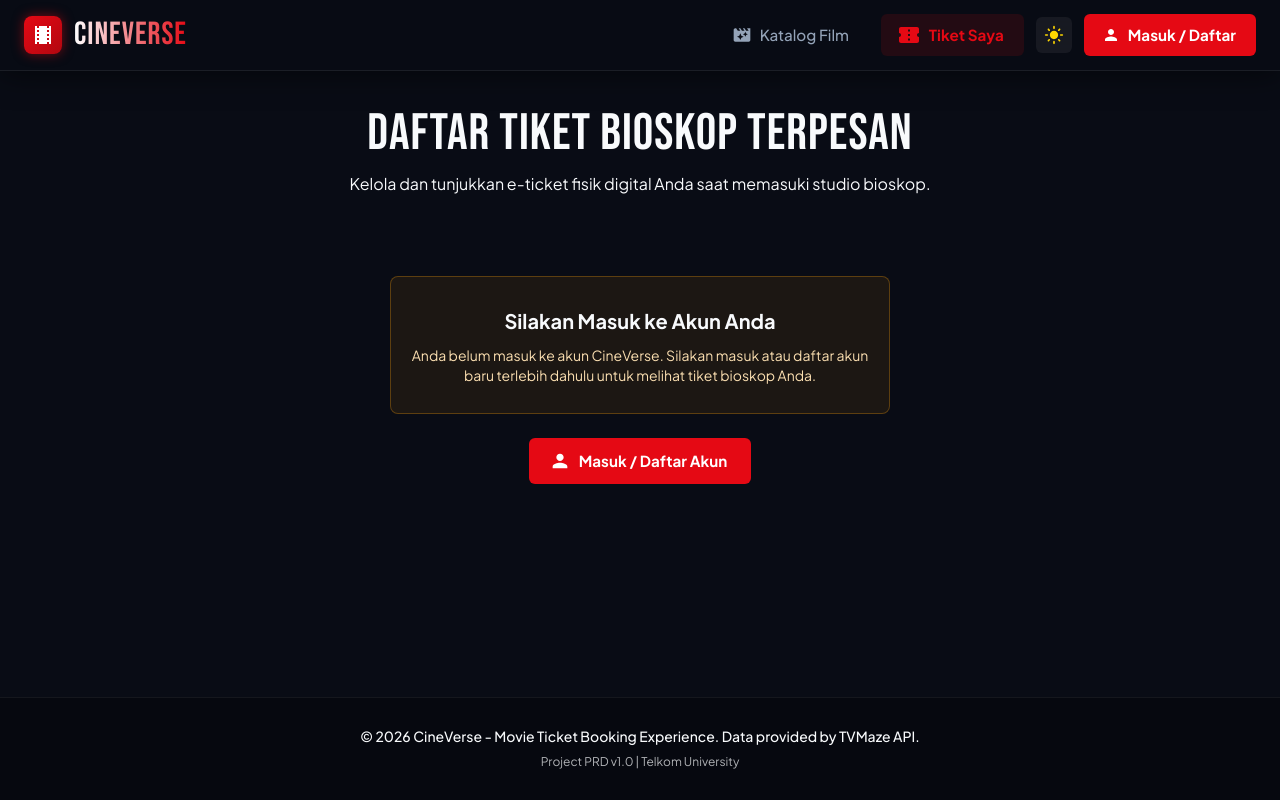
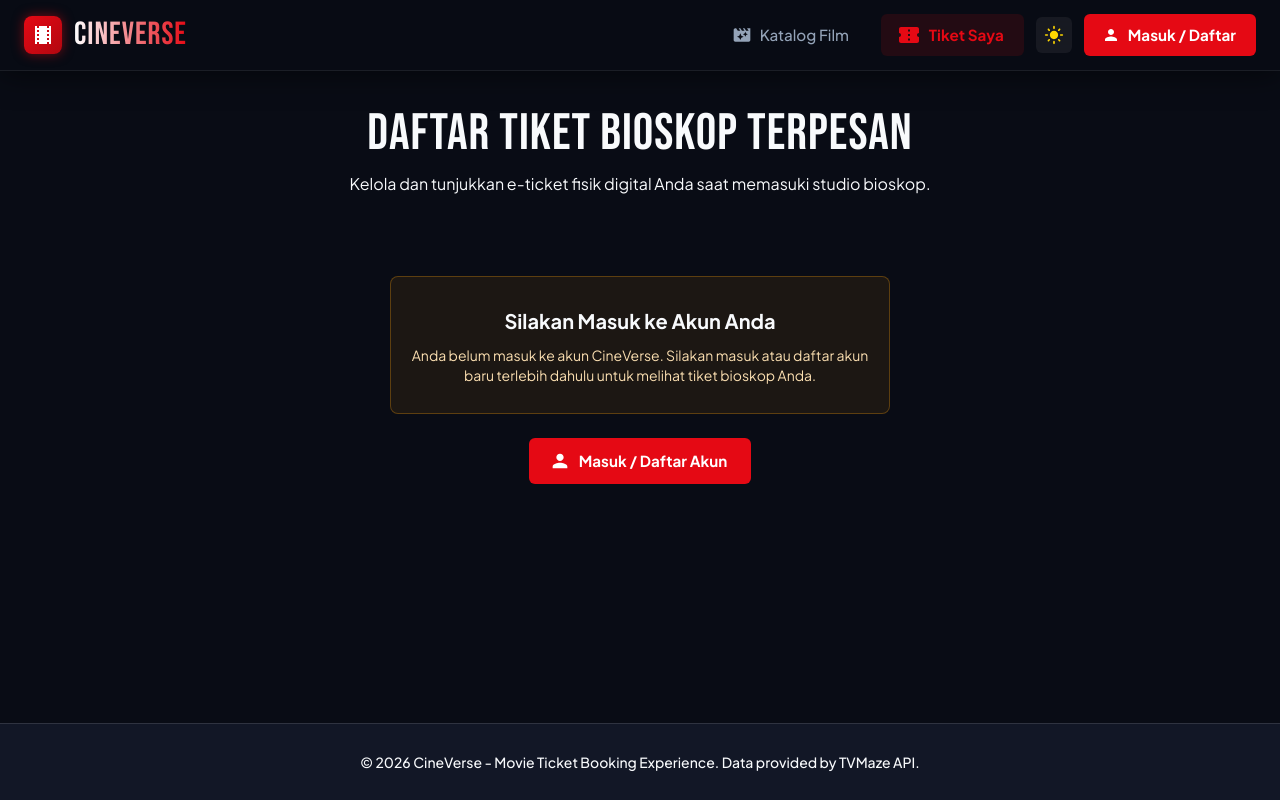
Before and after one commit to Haafzd/movie-ticket-booking, a React (Vite) app: page /my-tickets in a window 1280 px wide. Built offline with nearby package versions, Linux system fonts and the light colour scheme.

Commit message:
chore(footer): remove Telkom University PRD subtitle from footer across all views

```diff
--- a/src/components/Common/Footer.tsx
+++ b/src/components/Common/Footer.tsx
@@ -9,8 +9,9 @@ export const Footer: React.FC = () => {
         mt: 'auto',
         py: 3.5,
         px: 2,
-        backgroundColor: '#06080F',
-        borderTop: '1px solid rgba(255, 255, 255, 0.06)',
+        backgroundColor: 'background.paper',
+        borderTop: '1px solid',
+        borderColor: 'divider',
         textAlign: 'center',
       }}
     >
@@ -21,14 +22,10 @@ export const Footer: React.FC = () => {
             flexDirection: 'column',
             justifyContent: 'center',
             alignItems: 'center',
-            gap: 0.8,
           }}
         >
           <Typography variant="body2" color="text.secondary" sx={{ fontWeight: 500 }}>
             © 2026 CineVerse - Movie Ticket Booking Experience. Data provided by TVMaze API.
-          </Typography>
-          <Typography variant="caption" color="text.secondary" sx={{ opacity: 0.7 }}>
-            Project PRD v1.0 | Telkom University
           </Typography>
         </Box>
       </Container>
```
